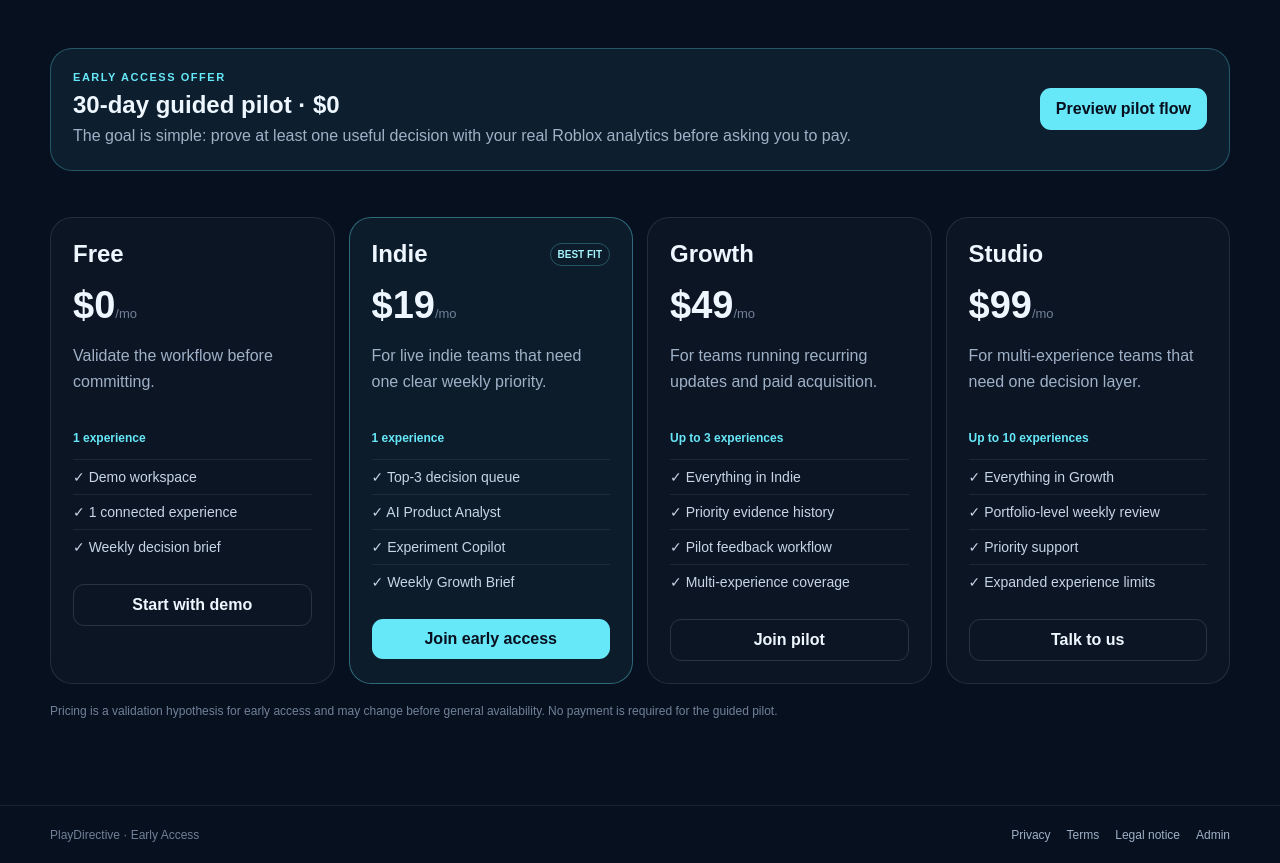
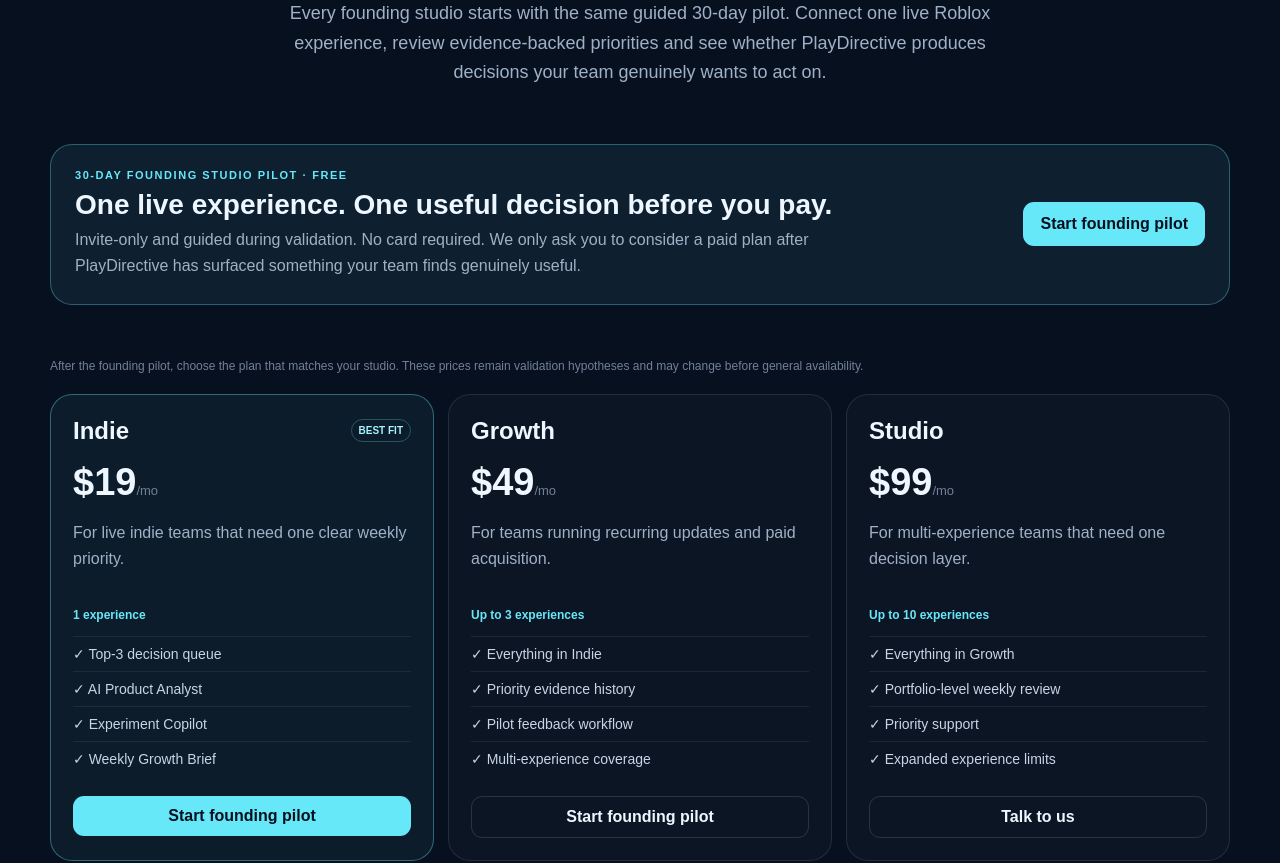
Before and after one commit to danielwauer-maker/roblox-decision-engine, a Next.js app in the folder apps/web/: page /pricing in a window 1280 px wide. Shown: the part 400-1263 px from the top of the page. Built offline with nearby package versions, Linux system fonts and the light colour scheme.

Commit message:
refactor(pricing): make founding pilot the only free entry path

```diff
--- a/apps/web/app/pricing/page.tsx
+++ b/apps/web/app/pricing/page.tsx
@@ -1,20 +1,11 @@
 const plans = [
-  {
-    name: "Free",
-    price: "$0",
-    subtitle: "Validate the workflow before committing.",
-    experiences: "1 experience",
-    features: ["Demo workspace", "1 connected experience", "Weekly decision brief"],
-    cta: "Start with demo",
-    href: "/demo",
-  },
   {
     name: "Indie",
     price: "$19",
     subtitle: "For live indie teams that need one clear weekly priority.",
     experiences: "1 experience",
     features: ["Top-3 decision queue", "AI Product Analyst", "Experiment Copilot", "Weekly Growth Brief"],
-    cta: "Join early access",
+    cta: "Start founding pilot",
     href: "/demo/pilot",
     featured: true,
   },
@@ -24,7 +15,7 @@
     subtitle: "For teams running recurring updates and paid acquisition.",
     experiences: "Up to 3 experiences",
     features: ["Everything in Indie", "Priority evidence history", "Pilot feedback workflow", "Multi-experience coverage"],
-    cta: "Join pilot",
+    cta: "Start founding pilot",
     href: "/demo/pilot",
   },
   {
@@ -49,20 +40,25 @@
       </header>
 
       <section style={{ maxWidth: 1180, margin: "0 auto", padding: "72px clamp(20px,5vw,24px) 28px", textAlign: "center" }}>
-        <div style={{ color: "#67e8f9", fontSize: 12, fontWeight: 800, letterSpacing: ".16em", textTransform: "uppercase" }}>Commercial validation</div>
-        <h1 style={{ margin: "16px auto 0", maxWidth: 850, fontSize: "clamp(42px,8vw,68px)", lineHeight: .98, letterSpacing: "-.05em" }}>Pay for clearer decisions, not more dashboards.</h1>
-        <p style={{ margin: "24px auto 0", maxWidth: 760, color: "#9fb1c7", fontSize: 18, lineHeight: 1.65 }}>Roblox already tells you what happened. PlayDirective ranks what deserves attention, shows the evidence and turns the strongest finding into a bounded experiment plan.</p>
+        <div style={{ color: "#67e8f9", fontSize: 12, fontWeight: 800, letterSpacing: ".16em", textTransform: "uppercase" }}>Founding studio pricing</div>
+        <h1 style={{ margin: "16px auto 0", maxWidth: 850, fontSize: "clamp(42px,8vw,68px)", lineHeight: .98, letterSpacing: "-.05em" }}>Prove the value first. Pay only after PlayDirective earns its place.</h1>
+        <p style={{ margin: "24px auto 0", maxWidth: 760, color: "#9fb1c7", fontSize: 18, lineHeight: 1.65 }}>Every founding studio starts with the same guided 30-day pilot. Connect one live Roblox experience, review evidence-backed priorities and see whether PlayDirective produces decisions your team genuinely wants to act on.</p>
       </section>
 
       <section style={{ maxWidth: 1180, margin: "0 auto", padding: "28px clamp(20px,5vw,24px)" }}>
-        <div style={{ border: "1px solid rgba(103,232,249,.28)", background: "rgba(103,232,249,.07)", borderRadius: 22, padding: 22, display: "flex", justifyContent: "space-between", gap: 18, alignItems: "center", flexWrap: "wrap" }}>
-          <div><div style={{ color: "#67e8f9", fontSize: 11, fontWeight: 800, textTransform: "uppercase", letterSpacing: ".14em" }}>Early access offer</div><h2 style={{ margin: "8px 0 4px" }}>30-day guided pilot · $0</h2><p style={{ margin: 0, color: "#9fb1c7", lineHeight: 1.6 }}>The goal is simple: prove at least one useful decision with your real Roblox analytics before asking you to pay.</p></div>
-          <a href="/demo/pilot" style={{ background: "#67e8f9", color: "#07101f", padding: "12px 16px", borderRadius: 11, fontWeight: 800, textDecoration: "none" }}>Preview pilot flow</a>
+        <div style={{ border: "1px solid rgba(103,232,249,.32)", background: "rgba(103,232,249,.075)", borderRadius: 22, padding: 24, display: "flex", justifyContent: "space-between", gap: 20, alignItems: "center", flexWrap: "wrap" }}>
+          <div style={{ maxWidth: 760 }}>
+            <div style={{ color: "#67e8f9", fontSize: 11, fontWeight: 800, textTransform: "uppercase", letterSpacing: ".14em" }}>30-day founding studio pilot · free</div>
+            <h2 style={{ margin: "8px 0 6px", fontSize: 28 }}>One live experience. One useful decision before you pay.</h2>
+            <p style={{ margin: 0, color: "#9fb1c7", lineHeight: 1.65 }}>Invite-only and guided during validation. No card required. We only ask you to consider a paid plan after PlayDirective has surfaced something your team finds genuinely useful.</p>
+          </div>
+          <a href="/demo/pilot" style={{ background: "#67e8f9", color: "#07101f", padding: "13px 17px", borderRadius: 11, fontWeight: 800, textDecoration: "none" }}>Start founding pilot</a>
         </div>
       </section>
 
-      <section style={{ maxWidth: 1180, margin: "0 auto", padding: "18px clamp(20px,5vw,24px) 72px" }}>
-        <div style={{ display: "grid", gap: 14, gridTemplateColumns: "repeat(auto-fit,minmax(230px,1fr))" }}>
+      <section style={{ maxWidth: 1180, margin: "0 auto", padding: "24px clamp(20px,5vw,24px) 72px" }}>
+        <div style={{ marginBottom: 18, color: "#718198", fontSize: 12, lineHeight: 1.6 }}>After the founding pilot, choose the plan that matches your studio. These prices remain validation hypotheses and may change before general availability.</div>
+        <div style={{ display: "grid", gap: 14, gridTemplateColumns: "repeat(auto-fit,minmax(250px,1fr))" }}>
           {plans.map((plan) => <article key={plan.name} style={{ border: plan.featured ? "1px solid rgba(103,232,249,.38)" : "1px solid rgba(255,255,255,.1)", background: plan.featured ? "rgba(103,232,249,.055)" : "rgba(255,255,255,.025)", borderRadius: 22, padding: 22 }}>
             <div style={{ display: "flex", justifyContent: "space-between", gap: 10, alignItems: "center" }}><h2 style={{ margin: 0 }}>{plan.name}</h2>{plan.featured && <span style={{ color: "#a5f3fc", fontSize: 10, fontWeight: 800, border: "1px solid rgba(103,232,249,.28)", borderRadius: 999, padding: "5px 7px" }}>BEST FIT</span>}</div>
             <div style={{ marginTop: 16, fontSize: 38, fontWeight: 800 }}>{plan.price}<span style={{ color: "#718198", fontSize: 13, fontWeight: 500 }}>/mo</span></div>
@@ -72,7 +68,7 @@
             <a href={plan.href} style={{ display: "block", marginTop: 20, textAlign: "center", background: plan.featured ? "#67e8f9" : "transparent", color: plan.featured ? "#07101f" : "#eef7ff", border: plan.featured ? "none" : "1px solid rgba(255,255,255,.13)", padding: "11px 14px", borderRadius: 11, fontWeight: 800, textDecoration: "none" }}>{plan.cta}</a>
           </article>)}
         </div>
-        <p style={{ color: "#718198", fontSize: 12, lineHeight: 1.6, marginTop: 18 }}>Pricing is a validation hypothesis for early access and may change before general availability. No payment is required for the guided pilot.</p>
+        <p style={{ color: "#718198", fontSize: 12, lineHeight: 1.6, marginTop: 18 }}>The founding pilot is currently free during validation. No payment method is required. Paid plans begin only after the pilot and require explicit confirmation.</p>
       </section>
     </main>
   );
```
